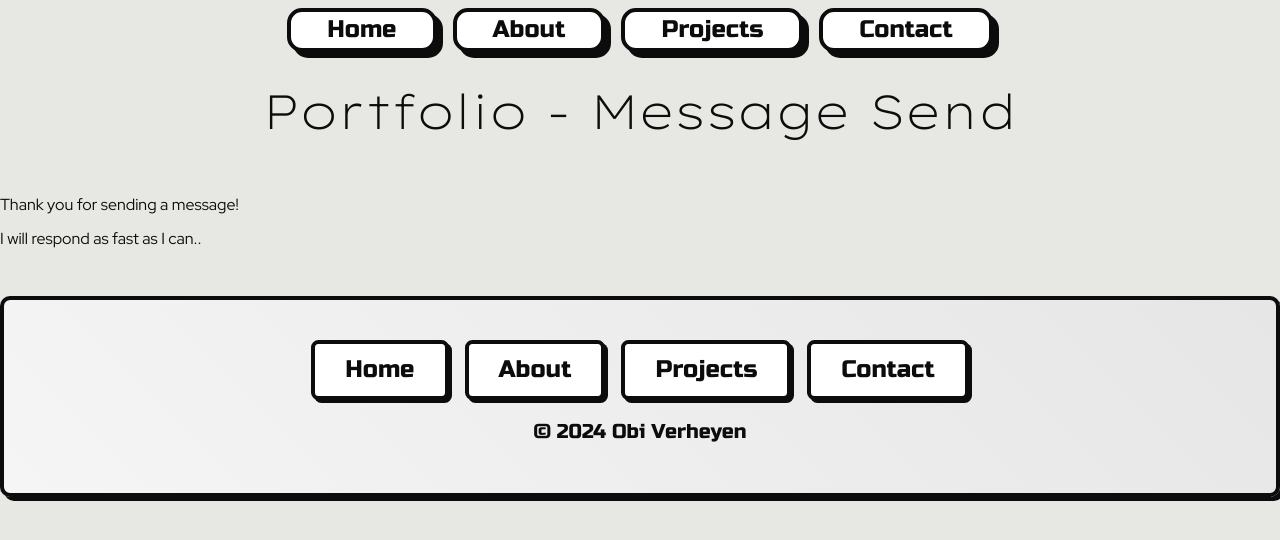
After one commit to Shobi-one/portfolio, a PHP site: page /Contact/success/ in a window 1280 px wide. The commit adds this page. Shown: the top 540 px of the page. Run offline with PHP 8.4, Linux system fonts and the light colour scheme.

Commit message:
Rewrote Contact and made success page

```diff
--- /dev/null
+++ b/Contact/success/index.html
@@ -0,0 +1,50 @@
+<!DOCTYPE html>
+<html lang="en">
+
+<head>
+    <meta charset="UTF-8">
+    <meta name="viewport" content="width=device-width, initial-scale=1.0">
+    <title>404 - Not Found</title>
+    <!--CSS FILES-->
+    <link rel="stylesheet" href="https://unpkg.com/@csstools/normalize.css">
+    <link rel="stylesheet" href="../../styles/mobile.css">
+    <link rel="stylesheet" href="styles/style.css">
+
+    <!--FONTS-->
+    <link rel="preconnect" href="https://fonts.googleapis.com">
+    <link rel="preconnect" href="https://fonts.gstatic.com" crossorigin>
+    <link
+        href="https://fonts.googleapis.com/css2?family=Lexend+Giga:wght@100..900&family=Red+Hat+Display:ital,wght@0,300..900;1,300..900&family=Russo+One&display=swap"
+        rel="stylesheet">
+</head>
+
+<body>
+    <header>
+        <div class="container portfolio-header">
+            <nav>
+                <a class="tab" href="../">Home</a>
+                <a class="tab" href="../">About</a>
+                <a class="tab" href="../Projects/">Projects</a>
+                <a class="tab" href="../Contact/">Contact</a>
+            </nav>
+            <h1>Portfolio - Message Send</h1>
+        </div>
+    </header>
+
+    <main>
+        <p>Thank you for sending a message!</p>
+        <p>I will respond as fast as I can.</a>.</p>
+    </main>
+
+    <footer class="footer">
+        <nav>
+            <a href="./" class="link">Home</a>
+            <a href="./About/" class="link">About</a>
+            <a href="./Projects/" class="link">Projects</a>
+            <a href="./Contact/" class="link">Contact</a>
+        </nav>
+        <p>&copy; 2024 Obi Verheyen</p>
+    </footer>
+</body>
+
+</html>
```
Also changed, not shown: Contact/index.php (+4 -4 lines).
